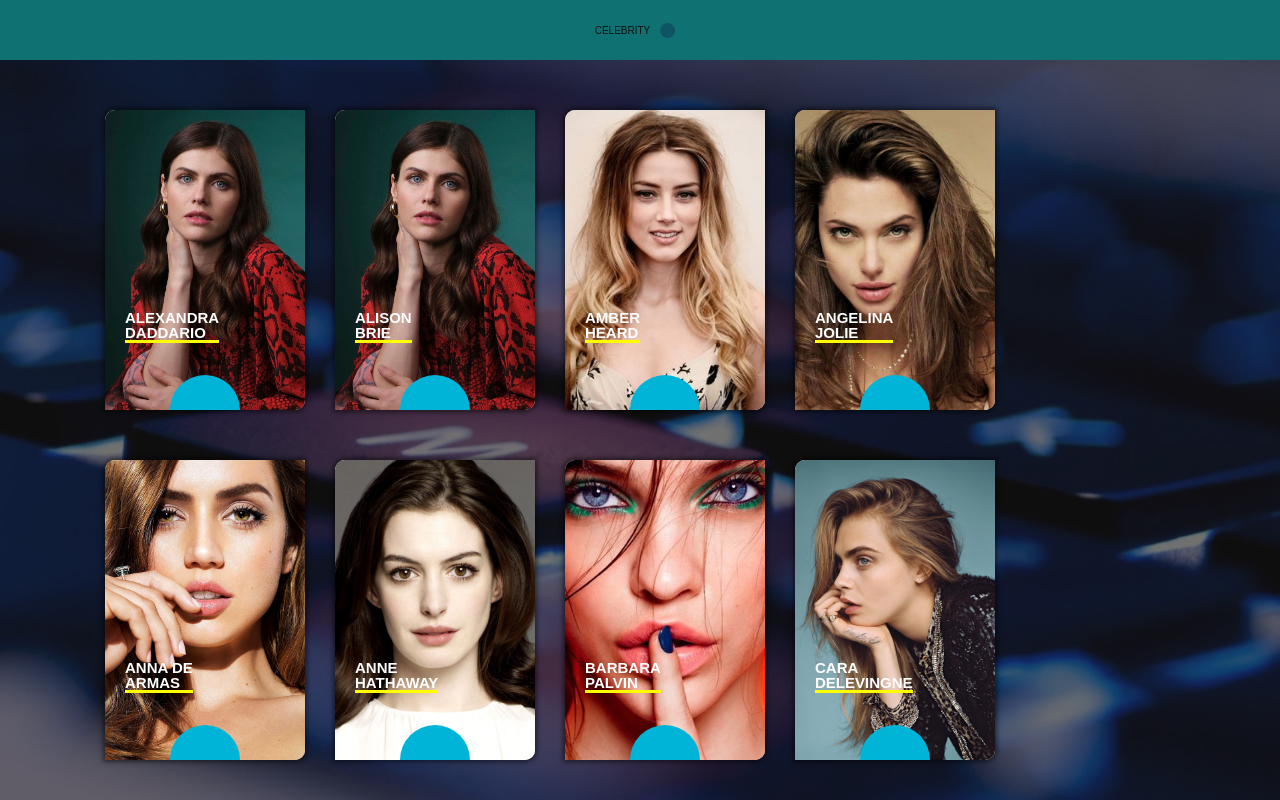
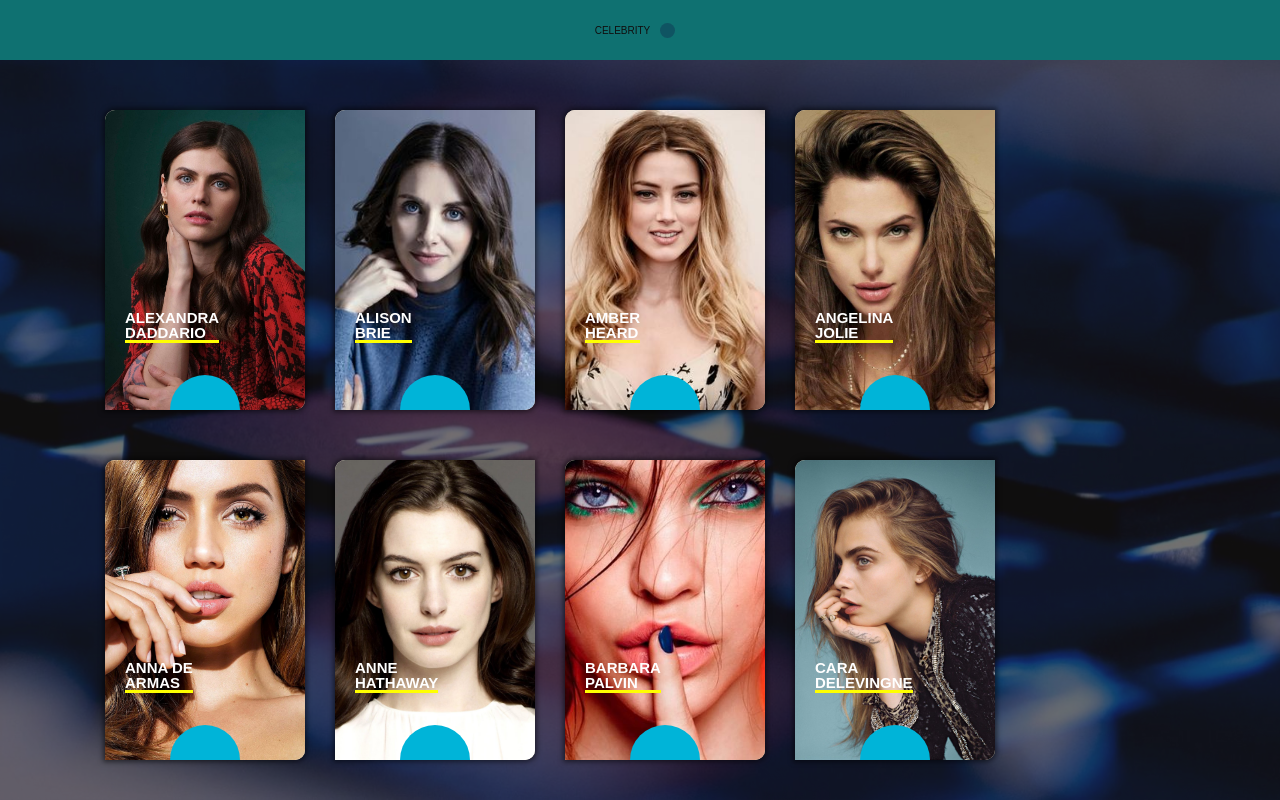
Before and after one commit to laboo25/db, a plain HTML site: page index.html in a window 1280 px wide. Shown: the top 800 px of the page. Drawn offline with Linux system fonts and the light colour scheme.

Commit message:
Update celeb-cov.css

```diff
--- a/css/celeb-cov.css
+++ b/css/celeb-cov.css
@@ -4,7 +4,7 @@
     background-position-y: center;
 }
 .box #imgs2 {
-    background-image: url(../image/cover/alexandra-dadario1.jpg);
+    background-image: url(../image/cover/alison-brie.jpg);
     background-position-x: center;
     background-position-y: center;
 }
```
